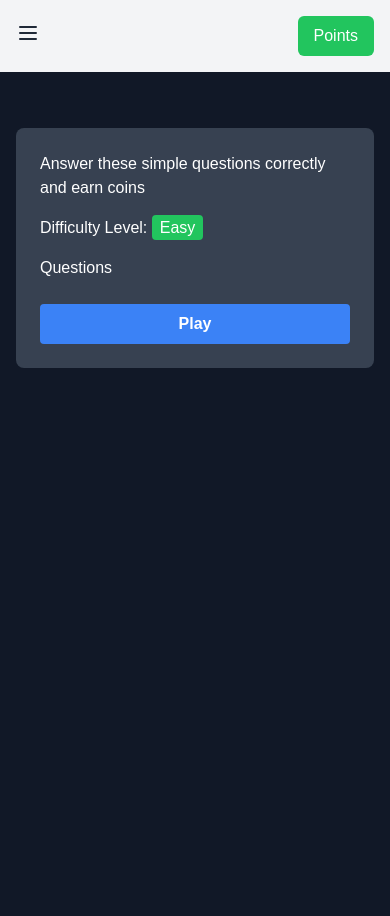
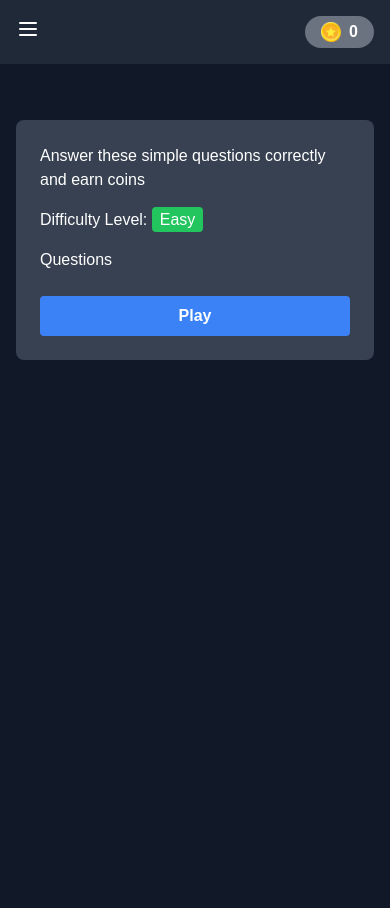
Before and after one commit to mkunboxing/quizy, a Next.js app: page /quiz/1 in a window 390 px wide. Built offline with nearby package versions, Linux system fonts and the light colour scheme; no server answers.

Commit message:
ui and poinst show on navbar and add points from quizresult

```diff
--- a/package.json
+++ b/package.json
@@ -17,6 +17,7 @@
     "lucide-react": "^0.446.0",
     "next": "^14.2.13",
     "react": "^18.3.1",
+    "react-confetti": "^6.1.0",
     "react-dom": "^18.3.1",
     "react-slick": "^0.30.2",
     "slick-carousel": "^1.8.1",
--- a/src/app/_components/QuizResult.jsx
+++ b/src/app/_components/QuizResult.jsx
@@ -1,14 +1,43 @@
 'use client'
 
-import React from 'react';
+import React, { useEffect } from 'react';
 import Link from 'next/link';
 import { useSearchParams } from 'next/navigation';
-import { ArrowLeft, Share2, ChevronRight, Trophy, Coins, CheckCircle, XCircle, Percent, Clock, Minus, Medal } from 'lucide-react';
+import { ChevronRight, Trophy, CheckCircle, XCircle, Percent, Clock } from 'lucide-react';
+import axios from 'axios';
 
 const QuizResult = ({ quizTitle, results }) => {
   const searchParams = useSearchParams();
   const userId = searchParams.get('userId');
   const cardId = searchParams.get('cardId');
+
+  useEffect(() => {
+    const addPointsToUser = async () => {
+      try {
+        const token = localStorage.getItem('token');
+        const response = await axios.post(`${process.env.NEXT_PUBLIC_BACKEND_URL}/ans/add-points`, {
+          userId: userId,
+          pointsToAdd: results.score
+        }, {
+          headers: {
+            'Authorization': `Bearer ${token}`
+          }
+        });
+        if (response.data.success) {
+          console.log('Points added successfully:', response.data.data);
+        } else {
+          console.error('Failed to add points:', response.data.message);
+        }
+      } catch (error) {
+        console.error('Error adding points:', error);
+      }
+    };
+
+    if (userId && results.score) {
+      addPointsToUser();
+    }
+  }, [userId, results.score]);
+
   return (
     <div className="mx-auto px-4 py-8 bg-gray-900 text-white">
       <div className="flex items-center mb-6 justify-center">
@@ -17,15 +46,12 @@ const QuizResult = ({ quizTitle, results }) => {
 
       <div className="bg-gray-800 rounded-lg p-6 mb-6">
         <div className="grid grid-cols-2 gap-4">
-          {/* <ResultItem icon={<Coins className="text-yellow-400" />} label="Coin Earned" value={results.coinEarned} /> */}
           <ResultItem icon={<Trophy className="text-yellow-400" />} label="Your Score" value={results.score} className='col-span-2' />
           <ResultItem icon={<CheckCircle className="text-green-500" />} label="Correct" value={results.correct} />
           <ResultItem icon={<XCircle className="text-red-500" />} label="Incorrect" value={results.incorrect} />
           <ResultItem icon={<Percent className="text-red-500" />} label="Percentage" value={`${results.percentage}%`} className='col-span-2' />
           <ResultItem icon={<Clock className="text-blue-400" />} label="Time Spent" value={`${results.timeSpent} sec`}  />
-          {/* <ResultItem icon={<Minus className="text-red-500" />} label="Unattempted" value={results.unattempted} /> */}
           <ResultItem icon={<Clock className="text-blue-400" />} label="Time/Ques" value={`${results.timePerQuestion} sec`} />
-          {/* <ResultItem icon={<Medal className="text-yellow-400" />} label="Live Rank" value={results.liveRank} className="col-span-2" /> */}
         </div>
       </div>
       <Link
--- a/src/app/_components/card.jsx
+++ b/src/app/_components/card.jsx
@@ -20,8 +20,9 @@ const Card = ({title, id}) => {
             <p>Difficulty: Easy</p>
           </div>
         </div>
-        <div className="p-4">
+        <div className="p-2 flex justify-between items-center">
           <h3 className="text-white text-lg font-semibold">{title}</h3>
+          <p className="text-gray-400 text-sm">Click to start</p>
         </div>
       </div>
     </Link>
--- a/src/app/_components/cardSection.js
+++ b/src/app/_components/cardSection.js
@@ -14,7 +14,6 @@ const CardSection = () => {
           try {
             const response = await axios.get(`${process.env.NEXT_PUBLIC_BACKEND_URL}/cards`);
             setCards(response.data);
-            console.log("hit");
           } catch (error) {
             console.error('Error fetching cards:', error);
           }
@@ -64,7 +63,7 @@ const CardSection = () => {
                 ))}
             </Slider>
 
-            <h2 className="text-2xl font-bold mb-6 mt-12 text-center">Math Quizzes</h2>
+            <h2 className="text-2xl font-bold mb-6 mt-12 text-center">Programming Quizzes</h2>
             <Slider {...settings}>
                 {cards.map((card) => (
                     <div key={card._id} className="px-2">
--- a/src/app/_components/header.jsx
+++ b/src/app/_components/header.jsx
@@ -1,49 +1,137 @@
-import Link from 'next/link';
-import { useState } from 'react';
+import Image from "next/image";
+import Link from "next/link";
+import { useState, useEffect } from "react";
 
-export default function Header(){
+export default function Header() {
   const [menuOpen, setMenuOpen] = useState(false);
-    const [theme, setTheme] = useState('light');
   const [isLoggedIn, setIsLoggedIn] = useState(false);
   const [points, setPoints] = useState(0);
-    const [isDarkMode, setIsDarkMode] = useState(false);
+  const [userId, setUserId] = useState("");
 
-    const toggleTheme = () => {
-        setIsDarkMode(!isDarkMode);
-        setTheme(isDarkMode ? 'light' : 'dark');
+  useEffect(() => {
+    const token = localStorage.getItem("token");
+    if (token) {
+      setIsLoggedIn(true);
+      const payload = JSON.parse(atob(token.split(".")[1]));
+      setUserId(payload.userId || "User");
+      console.log(payload.userId);
+    }
+  }, []);
+
+  useEffect(() => {
+    const fetchUserPoints = async () => {
+      if (userId) {
+        try {
+          const token = localStorage.getItem("token");
+          const response = await fetch(
+            `${process.env.NEXT_PUBLIC_BACKEND_URL}/ans/user-points/${userId}`,
+            {
+              headers: {
+                'Authorization': `Bearer ${token}`
+              }
+            }
+          );
+          if (response.ok) {
+            const data = await response.json();
+            setPoints(data.data.totalPoints);
+          } else {
+            console.error("Failed to fetch user points");
+          }
+        } catch (error) {
+          console.error("Error fetching user points:", error);
+        }
+      }
     };
 
-  return(
+    fetchUserPoints();
+  }, [userId]);
+
+  const handleLogout = () => {
+    localStorage.removeItem("token");
+    setIsLoggedIn(false);
+    setUserId("");
+  };
+
+  return (
     <div>
-          <nav className="flex flex-col md:flex-row justify-between items-center p-4 bg-gray-100 dark:bg-gray-800">
-            <div className="flex justify-between items-center w-full">
+      <nav className="flex flex-col md:flex-row justify-between items-center p-4 bg-gray-800">
+        <div className="flex justify-between items-center w-full md:w-auto">
           <div className="md:hidden">
-                <button className="text-gray-800 dark:text-gray-200" onClick={() => setMenuOpen(!menuOpen)}>
-                  <svg className="w-6 h-6" fill="none" stroke="currentColor" viewBox="0 0 24 24" xmlns="http://www.w3.org/2000/svg">
-                    <path strokeLinecap="round" strokeLinejoin="round" strokeWidth={2} d="M4 6h16M4 12h16M4 18h16" />
+            <button
+              className="text-white"
+              onClick={() => setMenuOpen(!menuOpen)}
+            >
+              <svg
+                className="w-6 h-6"
+                fill="none"
+                stroke="currentColor"
+                viewBox="0 0 24 24"
+                xmlns="http://www.w3.org/2000/svg"
+              >
+                <path
+                  strokeLinecap="round"
+                  strokeLinejoin="round"
+                  strokeWidth={2}
+                  d="M4 6h16M4 12h16M4 18h16"
+                />
               </svg>
             </button>
           </div>
-              <div className={`${menuOpen ? 'flex' : 'hidden'} md:flex flex-col md:flex-row space-y-2 md:space-y-0 md:space-x-4`}>
-                <button className="px-4 py-2 rounded-md bg-gray-200 dark:bg-gray-700 text-gray-800 dark:text-gray-200 hover:bg-gray-300 dark:hover:bg-gray-600 transition-colors">
-                  Light/Dark
-                </button>
+          <div className="md:hidden">
+            <div className="flex items-center bg-gray-500 rounded-full px-4 py-1">
+              <Image
+                src="/coin.png"
+                alt="Coin"
+                width={20}
+                height={20}
+                className="mr-2"
+              />
+              <span className="text-white font-bold">{points}</span>
+            </div>
+          </div>
+        </div>
+        <div
+          className={`${
+            menuOpen ? "flex" : "hidden"
+          } md:flex flex-col md:flex-row space-y-2 md:space-y-0 md:space-x-4 w-full md:w-auto mt-4 md:mt-0`}
+        >
+          {!isLoggedIn ? (
+            <>
               <Link href="/signup">
-                <button className="px-4 py-2 rounded-md bg-blue-500 text-white hover:bg-blue-600 transition-colors">
+                <button className="px-4 py-2 rounded-md bg-blue-500 text-white hover:bg-blue-600 transition-colors w-full md:w-auto">
                   Sign Up
                 </button>
               </Link>
               <Link href="/signin">
-                <button className="px-4 py-2 rounded-md bg-blue-500 text-white hover:bg-blue-600 transition-colors">
+                <button className="px-4 py-2 rounded-md bg-blue-500 text-white hover:bg-blue-600 transition-colors w-full md:w-auto">
                   Sign In
                 </button>
               </Link>
+            </>
+          ) : (
+            <>
+              <button
+                onClick={handleLogout}
+                className="px-4 py-2 rounded-md bg-red-500 text-white hover:bg-red-600 transition-colors w-full md:w-auto"
+              >
+                Logout
+              </button>
+            </>
+          )}
+          <div className="hidden md:block">
+            <div className="flex items-center bg-gray-500 rounded-full px-4 py-2">
+              <Image
+                src="/coin.png"
+                alt="Coin"
+                width={25}
+                height={25}
+                className="mr-2"
+              />
+              <span className="text-white font-bold">{points}</span>
             </div>
-              <button className="px-4 py-2 rounded-md bg-green-500 text-white hover:bg-green-600 transition-colors">
-                Points
-              </button>
+          </div>
         </div>
       </nav>
     </div>
-  )
+  );
 }
--- a/src/app/questions/page.jsx
+++ b/src/app/questions/page.jsx
@@ -36,6 +36,8 @@ const QuestionsContent = () => {
       setUserId(payload.userId);
     }
   }, []);
+
+
 
   useEffect(() => {
     axios.get(`${process.env.NEXT_PUBLIC_BACKEND_URL}/cards/${id}`)
```
Also changed, not shown: src/app/quizResult/page.jsx (+54 -8 lines), 1 other file (tests, documents, lock files or other folders). Lines whose indentation alone changed are shown as unchanged.
